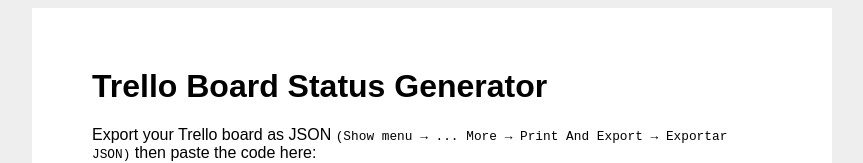
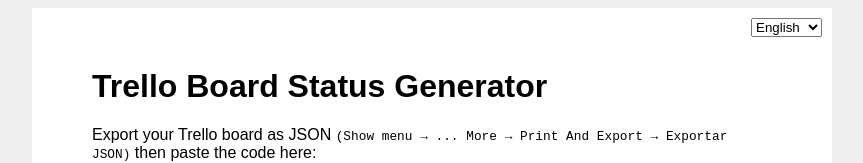
Before and after one commit to Naahuel/trello-status-generator, a React (Create React App) app: page / in a window 1280 px wide. Shown: the top 163 px of the page, without its empty margins (208-1071 px from the left). Built offline with nearby package versions, Linux system fonts and the light colour scheme.

Commit message:
Language switch

```diff
--- a/src/App.js
+++ b/src/App.js
@@ -9,13 +9,14 @@
   constructor(props){
     super(props);
     this.state = {
-      lang: 'es',
+      lang: props.i18n.language.split('-')[0],
       board: '',
       cards: [],
       lists: []
     }
 
     this.handleOnJsonPaste = this.handleOnJsonPaste.bind(this);
+    this.handleLangChange  = this.handleLangChange.bind(this);
   }
 
   handleOnJsonPaste(e){
@@ -31,12 +32,26 @@
     }
   }
 
+  handleLangChange(e){
+    this.setState({
+      lang: e.target.value
+    });
+
+    this.props.i18n.changeLanguage(e.target.value);
+  }
+
   render(){
     let {lists, cards} = this.state;
     let { t } = this.props;
 
     return (
       <div className="App">
+
+        <select className="lang-switch" value={this.state.lang} onChange={this.handleLangChange}>
+          <option value="es">Español</option>
+          <option value="en">English</option>
+        </select>
+
         <h1>{t('appTitle')}</h1>
         <p>{t('appInstructions1')} <code>({t('appInstructions2')})</code> {t('appInstructions3')}: </p>
 
--- a/src/App.scss
+++ b/src/App.scss
@@ -34,10 +34,17 @@
   margin: 0 auto;
   padding: 60px;
   background-color: white;
+  position: relative;
 
   h1{
     margin-top: 0;
   }
+}
+
+.lang-switch{
+  position: absolute;
+  top: 10px;
+  right: 10px;
 }
 
 textarea{
--- a/src/i18n.js
+++ b/src/i18n.js
@@ -29,7 +29,7 @@
     },
   },
   fallbackLng: "es",
-  debug: true,
+  debug: false,
 
   // have a common namespace used around the full app
   ns: ["translations"],
```
